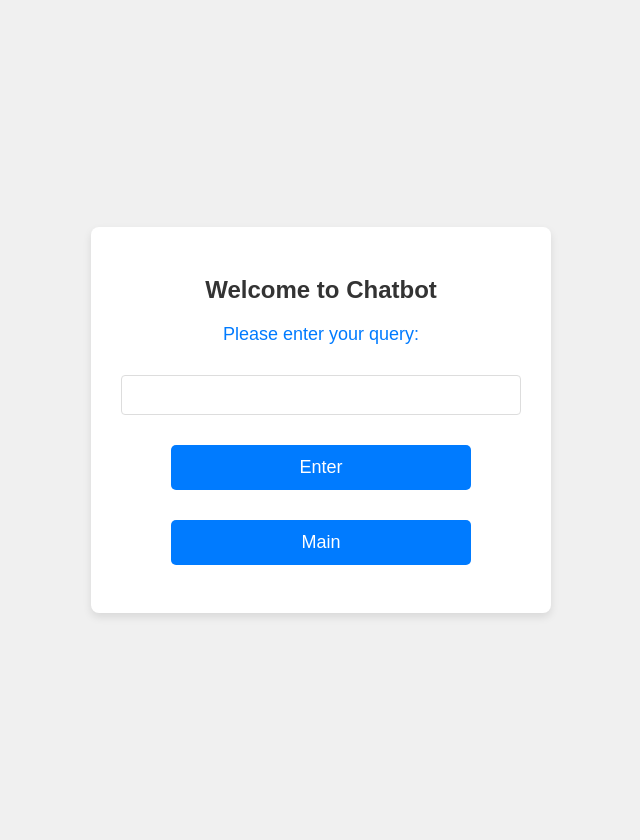
After one commit to gselderz-cmd/BC3415_2025S2_Wednesday, a Flask app: page /chatbot in a window 1280 px wide. The commit adds this page. Shown: the whole page, without its empty margins (319-959 px from the left). Run offline with Flask 3, Linux system fonts and the light colour scheme; parts of the project's set-up code (start-up, migrations or seed data) failed here and were passed over.

Commit message:
Chatbot API

```diff
--- a/app.py
+++ b/app.py
@@ -1,5 +1,9 @@
 from flask import Flask,render_template,request
 import joblib
+from groq import Groq
+import os
+
+client = Groq()
 
 model=joblib.load('DBS_SGD.pkl')
 
@@ -26,5 +30,20 @@ def dbsPrediction():
     r = r[0][0]
     return(render_template("dbsPrediction.html", r = r))
 
+@app.route("/chatbot",methods=["GET","POST"])
+def chatbot():
+    return(render_template("chatbot.html"))
+
+@app.route("/chatbotReply",methods=["GET","POST"])
+def chatbotReply():
+    q = request.form.get("q")
+    r = client.chat.completions.create(
+        model="llama-3.1-8b-instant",
+        messages=[
+            {"role": "user", "content": q},
+        ]
+    )
+    return(render_template("chatbotReply.html", r = r.choices[0].message.content))
+
 if __name__=="__main__":
     app.run()
--- a/requirements.txt
+++ b/requirements.txt
@@ -2,3 +2,4 @@ gunicorn
 flask
 joblib
 scikit-learn
+groq
--- /dev/null
+++ b/templates/chatbot.html
@@ -0,0 +1,18 @@
+<head>
+    <meta name="viewport" content="width=device-width,initial-scale=1.0">
+    <link rel="stylesheet" href="{{url_for('static',filename='styles.css')}}">
+</head>
+
+<body>
+    <div class="container">
+        <h2>Welcome to Chatbot</h2>
+        <form action="/chatbotReply" method="post">
+            <p>Please enter your query: </p>
+            <p><input type="text" name = "q"></p>
+            <p><input type="submit" value = "Enter"></p>
+        </form>
+        <form action="/main" method="post">
+            <p><input type="submit" value="Main"></p>
+        </form>
+    </div>
+</body>
--- a/templates/main.html
+++ b/templates/main.html
@@ -9,6 +9,9 @@
         <form action="/dbs" method="post">
             <p><input type="submit" value="Prediction DBS Share Price"></p>
         </form>
+        <form action="/chatbot" method="post">
+            <p><input type="submit" value="Chatbot by Groq"></p>
+        </form>
         <form action="/" method="post">
             <p><input type="submit" value="Exit"></p>
         </form>
```
Also changed, not shown: templates/chatbotReply.html (added, +13 -0 lines), README.md.
